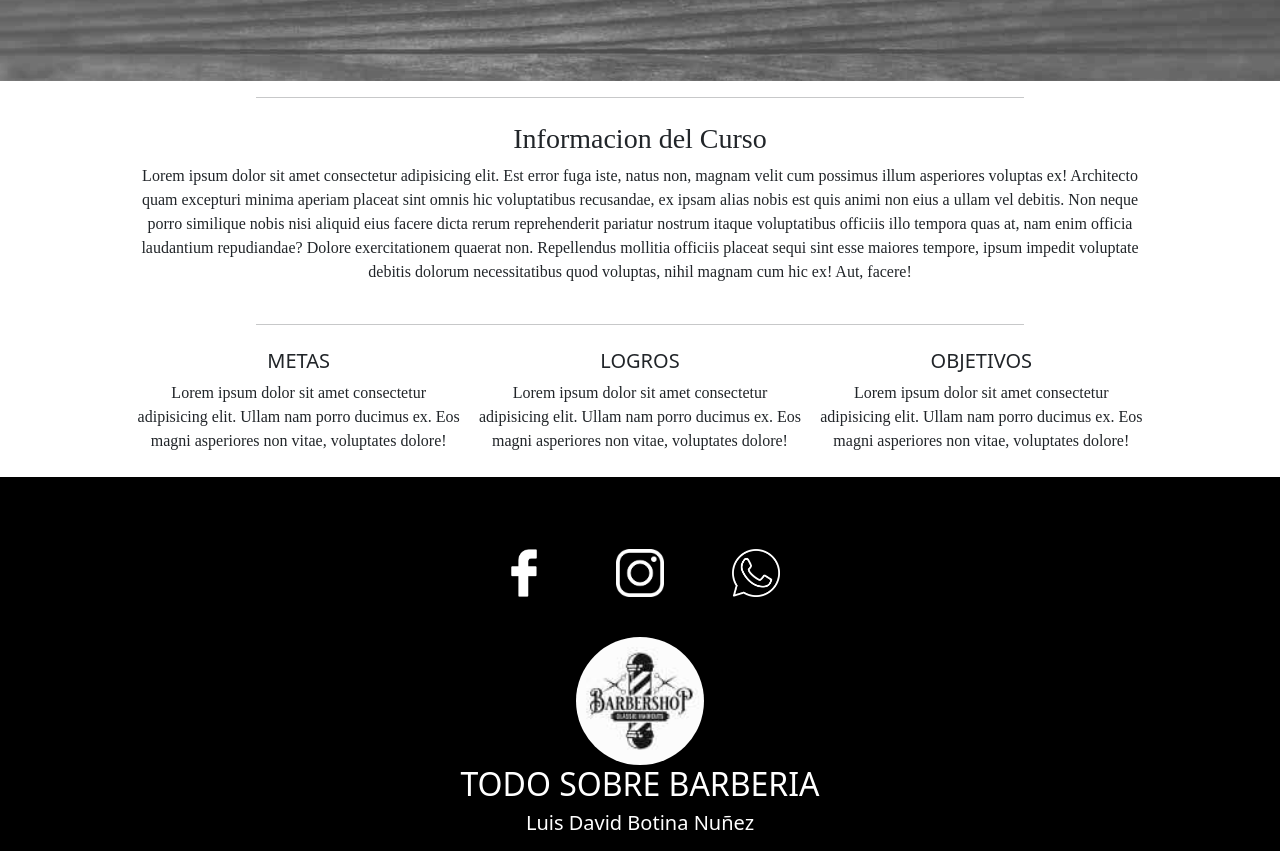
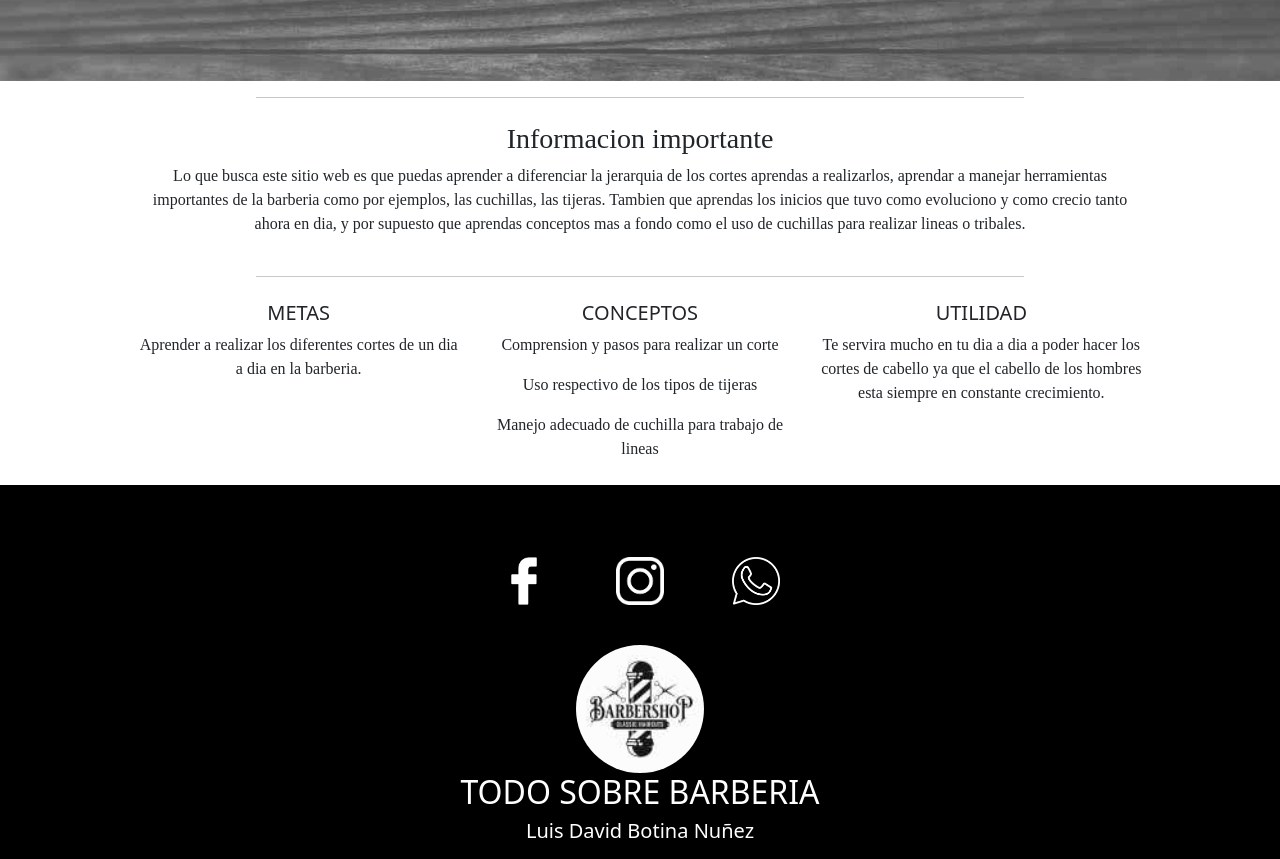
Before and after one commit to DavidBotina09/Desafio-7-aplicando-SASSII-7-y-SEO, a website: page index.html in a window 1280 px wide. Shown: the part 539-1398 px from the top of the page. Drawn offline with nearby package versions, Linux system fonts and the light colour scheme; a web font is replaced by a local one.

Commit message:
agregando las reglas de SEO

```diff
--- a/index.html
+++ b/index.html
@@ -4,13 +4,15 @@
     <meta charset="UTF-8">
     <meta http-equiv="X-UA-Compatible" content="IE=edge">
     <meta name="viewport" content="width=device-width, initial-scale=1.0">
+    <meta name="description" content="barberia en donde encontraras todo sobre lo que corresponde al corte de cabello para hombre y toda informacion sobre barberia para ejercer el trabajo como barbero">
+    <meta name="keywords" content="barberia, todo sobre la barberia, comienzos de la barberia, curso de barberia, conocimientos sobre la barberia">
     <link href="https://cdn.jsdelivr.net/npm/bootstrap@5.2.0-beta1/dist/css/bootstrap.min.css" rel="stylesheet" integrity="sha384-0evHe/X+R7YkIZDRvuzKMRqM+OrBnVFBL6DOitfPri4tjfHxaWutUpFmBp4vmVor" crossorigin="anonymous">
     <link rel="stylesheet" href="./estilos/estilos.css">
     <link rel="preconnect" href="https://fonts.googleapis.com">
     <link rel="preconnect" href="https://fonts.gstatic.com" crossorigin>
     <link href="https://fonts.googleapis.com/css2?family=Tiro+Gurmukhi:ital@1&display=swap" rel="stylesheet">
     <link rel="stylesheet" href="https://cdnjs.cloudflare.com/ajax/libs/animate.css/4.1.1/animate.min.css"/>
-    <title>CURSO DE BARBERIA</title>
+    <title>Barberia DavidBotina-Explica Contenido</title>
 </head>
 <body class="pagina_index">
     <nav class=" navegadora col-sm-12 col-md-12 col-lg-12 ">
@@ -28,10 +30,12 @@
     <main>
         <section class="wow animate__animated animate__bounceInLeft informacion col-sm-12 col-md-12 col-lg-12 p-2">
             <h3>
-                Informacion del Curso
+                Informacion importante
             </h3>
             <p>
-                Lorem ipsum dolor sit amet consectetur adipisicing elit. Est error fuga iste, natus non, magnam velit cum possimus illum asperiores voluptas ex! Architecto quam excepturi minima aperiam placeat sint omnis hic voluptatibus recusandae, ex ipsam alias nobis est quis animi non eius a ullam vel debitis. Non neque porro similique nobis nisi aliquid eius facere dicta rerum reprehenderit pariatur nostrum itaque voluptatibus officiis illo tempora quas at, nam enim officia laudantium repudiandae? Dolore exercitationem quaerat non. Repellendus mollitia officiis placeat sequi sint esse maiores tempore, ipsum impedit voluptate debitis dolorum necessitatibus quod voluptas, nihil magnam cum hic ex! Aut, facere!
+               Lo que busca este sitio web es que puedas aprender a diferenciar la jerarquia de los cortes aprendas a realizarlos, aprendar a manejar herramientas importantes de la barberia como por ejemplos, las cuchillas, las tijeras.
+               Tambien que aprendas los inicios que tuvo como evoluciono y como crecio tanto ahora en dia,
+               y por supuesto que aprendas conceptos mas a fondo como el uso de cuchillas para realizar lineas o tribales.
             </p>
         </section>
         <hr class="lineas">
@@ -41,23 +45,29 @@
                     METAS
                 </h5>
                 <p>
-                    Lorem ipsum dolor sit amet consectetur adipisicing elit. Ullam nam porro ducimus ex. Eos magni asperiores non vitae, voluptates dolore!
+                    Aprender a realizar los diferentes cortes de un dia a dia en la barberia.
                 </p>
             </div>
             <div class="wow animate__animated animate__bounceInUp logros col-sm-12 col-md-6 col-lg-4 p-2">
                 <h5>
-                    LOGROS
+                    CONCEPTOS
                 </h5>
                 <p>
-                    Lorem ipsum dolor sit amet consectetur adipisicing elit. Ullam nam porro ducimus ex. Eos magni asperiores non vitae, voluptates dolore!
+                    Comprension y pasos para realizar un corte
+                </p>
+                <p>
+                    Uso respectivo de los tipos de tijeras
+                </p>
+                <p>
+                    Manejo adecuado de cuchilla para trabajo de lineas
                 </p>
             </div>
             <div class="wow animate__animated animate__bounceInRight objetivos col-sm-12 col-md-12 col-lg-4 p-2">
                 <h5>
-                    OBJETIVOS
+                    UTILIDAD
                 </h5>
                 <p>
-                    Lorem ipsum dolor sit amet consectetur adipisicing elit. Ullam nam porro ducimus ex. Eos magni asperiores non vitae, voluptates dolore!
+                    Te servira mucho en tu dia a dia a poder hacer los cortes de cabello ya que el cabello de los hombres esta siempre en constante crecimiento.
                 </p>
             </div>
         </section>
@@ -66,9 +76,9 @@
     <footer class=" final col-sm-12 col-md-12 col-lg-12 p-2">
         <br>
         <div class="col-sm-12 col-md-12 col-lg-12 p-2">
-        <img src="./imagenes/logo-de-facebook.png" alt="logo de facebook" class="logo_facebook">
-        <img src="./imagenes/logo de instagram.png" alt="logo de instagram" class="logo_instagram">
-        <img src="./imagenes/logo-whatsapp.png" alt="logo de whatsapp" class="logo_whats">
+            <a href="https://es-la.facebook.com/login" target="_blank" ><img src="./imagenes/logo-de-facebook.png" alt="logo de facebook" class="logo_facebook"></a>
+            <a href="https://www.instagram.com/?hl=es" target="_blank" ><img src="./imagenes/logo de instagram.png" alt="logo de instagram" class="logo_instagram"></a>
+            <a href="https://web.whatsapp.com/%F0%9F%8C%90/es" target="_blank" ><img src="./imagenes/logo-whatsapp.png" alt="logo de whatsapp" class="logo_whats"></a>
         </div>
         <div class=" ultima col-sm-12 col-md-12 col-lg-12">
             <img src="./imagenes/logo barber.jpg" alt="log BARBERIA" class="logo_barber">
```
Also changed, not shown: paginas/cortes.html (+6 -4 lines).
